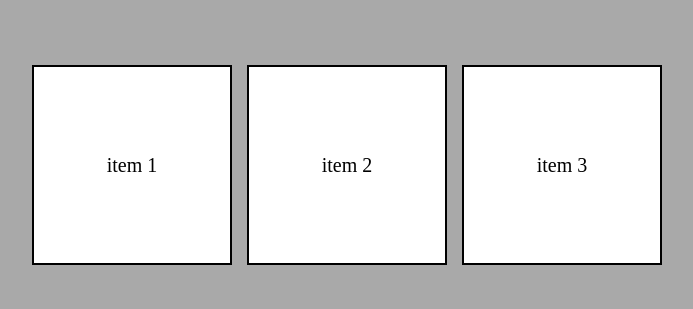
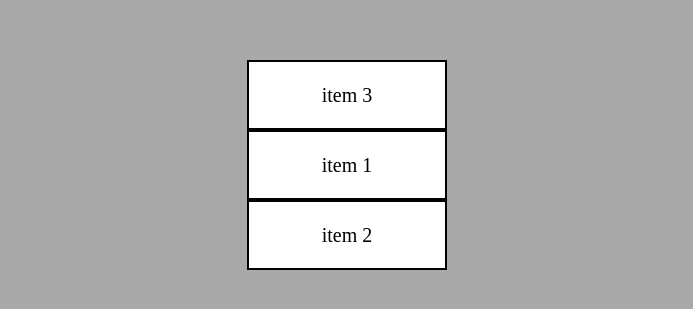
Before and after one commit to HelioJr548/one_bit_code, a plain HTML site: page CSS_MODERNO/flexbox/index.html in a window 1280 px wide. Shown: the part 235-544 px from the top of the page, without its empty margins (293-986 px from the left). Drawn offline with Linux system fonts and the light colour scheme.

```diff
--- a/CSS_MODERNO/flexbox/index.html
+++ b/CSS_MODERNO/flexbox/index.html
@@ -1,5 +1,6 @@
 <!DOCTYPE html>
 <html lang="pt-br">
+
 <head>
     <meta charset="UTF-8">
     <meta http-equiv="X-UA-Compatible" content="IE=edge">
@@ -7,18 +8,20 @@
     <link rel="stylesheet" href="style.css">
     <title>Flexbox Layout</title>
 </head>
+
 <body>
     <div class="container">
-    <div class="item">
+        <div class="item item1">
             <p>item 1</p>
         </div>
-    <div class="item">
+        <div class="item item2">
             <p>item 2</p>
         </div>
-    <div class="item">
+        <div class="item item3">
             <p>item 3</p>
         </div>
     </div>
 
 </body>
+
 </html>
--- a/CSS_MODERNO/flexbox/style.css
+++ b/CSS_MODERNO/flexbox/style.css
@@ -8,20 +8,42 @@
   background-color: darkgray;
   min-height: 100vh;
   display: flex;
-    /* flex-direction: column; */
   gap: 0px 15px;
   justify-content: center;
   align-items: center;
-    flex-wrap: wrap;
+  flex-direction: column;
+  /* flex-wrap: wrap; */
 }
 
 .item {
   width: 200px;
-    height: 200px;
+  height: 70px;
   border: 2px solid black;
   background-color: white;
   font-size: 20px;
   display: flex;
   justify-content: center;
   align-items: center;
+  /* flex-basis: 200px; */
+  /* flex-grow: 1; */
 }
+
+.item1 {
+    order: 2;
+    align-self: center;
+}
+
+.item2 {
+  /* flex: 1 0 400px; */
+  order: 3;
+}
+
+.item3 {
+    order: 1;
+}
+
+@media (max-width: 390px) {
+  .item2 {
+    flex: 1 0 620px;
+  }
+}
```
Lines whose indentation alone changed are shown as unchanged.
